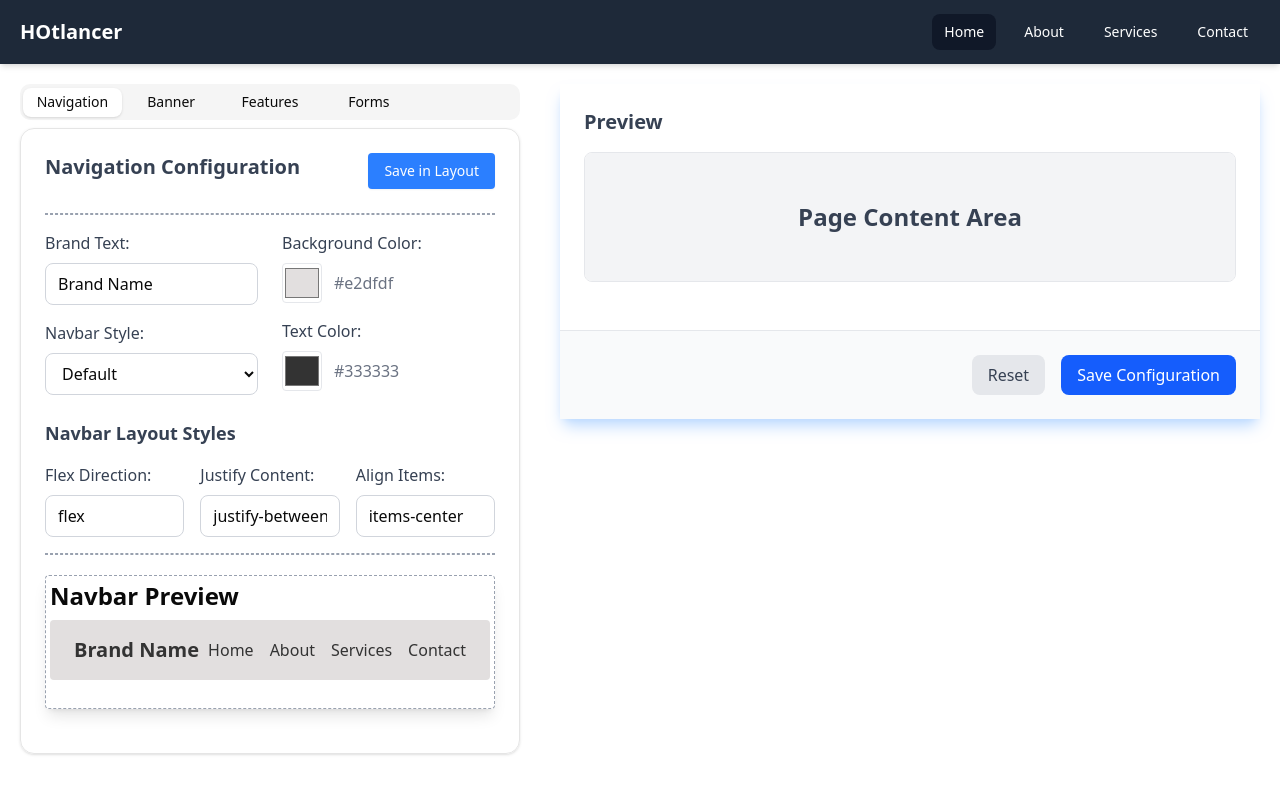
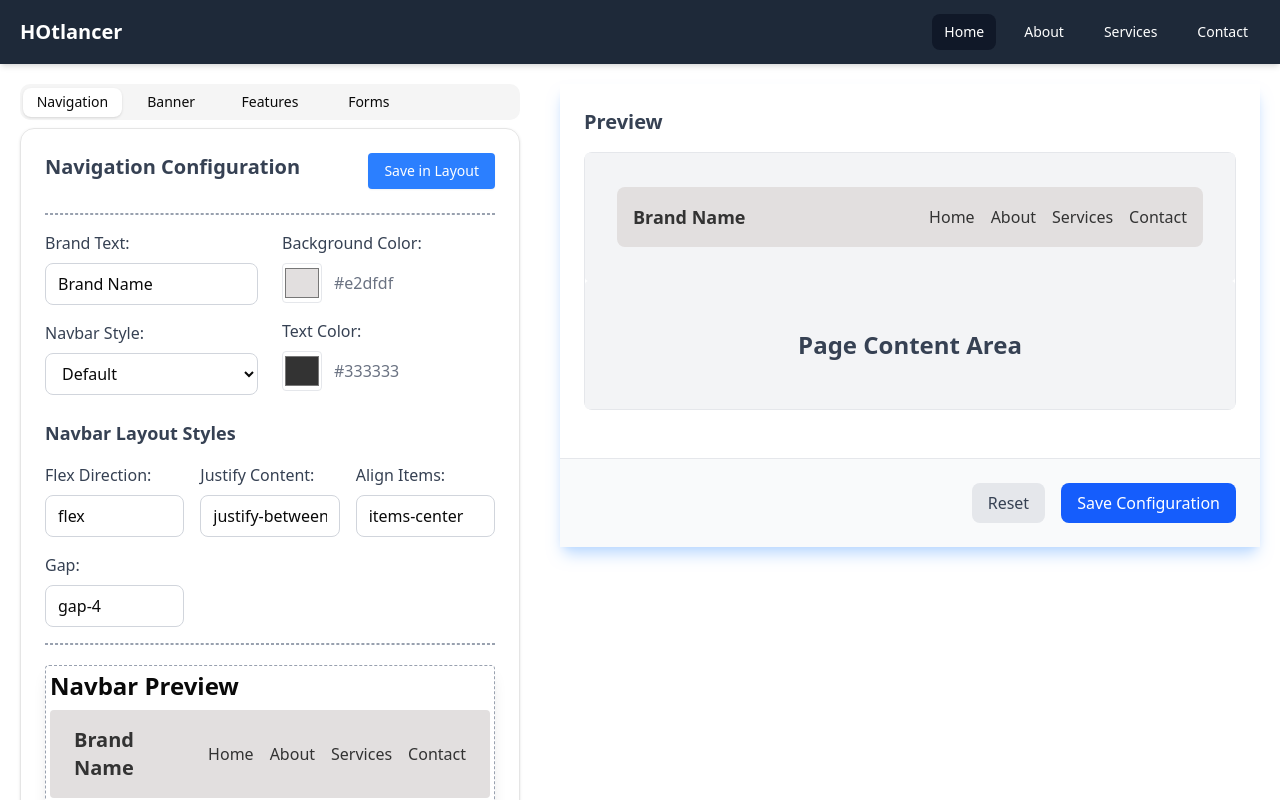
Before and after one commit to hasanali112/hotlancer-dashboard, a Next.js app: page / in a window 1280 px wide. Both pictures are taken after a click on the button "Save in Layout". Shown: the top 800 px of the page. Built offline with nearby package versions, Linux system fonts and the light colour scheme.

Commit message:
create navbat

```diff
--- a/src/component/Layout/PageNav.tsx
+++ b/src/component/Layout/PageNav.tsx
@@ -1,6 +1,7 @@
 "use client";
 
 import { Button } from "@/components/ui/button";
+import { setComponent } from "@/redux/features/layoutSlice";
 import React, { useState } from "react";
 import { useDispatch } from "react-redux";
 
@@ -11,6 +12,7 @@ const PageNav = () => {
   const [flexDirection, setFlexDirection] = useState("flex");
   const [justifyContent, setJustifyContent] = useState("justify-between");
   const [alignItems, setAlignItems] = useState("items-center");
+  const [gap, setGap] = useState("gap-4");
 
   // Navbar configuration
   const [navConfig, setNavConfig] = useState({
@@ -38,14 +40,6 @@ const PageNav = () => {
     }));
   };
 
-  // Add new navigation item
-  const addNavItem = (label: string, url: string) => {
-    setNavConfig((prevConfig) => ({
-      ...prevConfig,
-      items: [...prevConfig.items, { label, url }],
-    }));
-  };
-
   // Handle style change
   const handleStyleChange = (value: string) => {
     setNavbarStyle({ value });
@@ -57,17 +51,18 @@ const PageNav = () => {
       flexDirection,
       justifyContent,
       alignItems,
+      gap,
     };
     const config = {
       brand: brandText,
       items: navConfig.items,
-      styles: navbarStyles,
+      navStyles: navbarStyles,
       colors: {
         backgroundColor: navbarColor,
         textColor: navbarTextColor,
       },
     };
-    // dispatch(setNavbarConfig(config)); // Save to Redux store
+    dispatch(setComponent(config));
     console.log("Navbar configuration saved to Redux store:", config);
   };
 
@@ -200,6 +195,15 @@ const PageNav = () => {
                 onChange={(e) => setAlignItems(e.target.value)}
               />
             </div>
+            <div className="flex flex-col space-y-2">
+              <label className="font-medium text-gray-700">Gap:</label>
+              <input
+                type="text"
+                className="px-3 py-2 border border-gray-300 rounded-md"
+                value={gap}
+                onChange={(e) => setGap(e.target.value)}
+              />
+            </div>
           </div>
         </div>
       </div>
@@ -210,7 +214,7 @@ const PageNav = () => {
       <div className="my-5 bg-white rounded shadow-lg border border-gray-400 border-dashed p-1">
         <h1 className="mb-2 text-2xl font-semibold">Navbar Preview</h1>
         <nav
-          className={`w-full px-6 ${flexDirection} ${justifyContent} ${alignItems} ${getPadding()} mb-6 rounded`}
+          className={`w-full px-6 ${gap}  ${flexDirection} ${justifyContent} ${alignItems} ${getPadding()} mb-6 rounded`}
           style={{ backgroundColor: navbarColor, color: navbarTextColor }}
         >
           <div className="font-bold text-xl">{navConfig.brand}</div>
--- a/src/component/Layout/preview/Preview.tsx
+++ b/src/component/Layout/preview/Preview.tsx
@@ -1,11 +1,51 @@
+/* eslint-disable @typescript-eslint/no-explicit-any */
+"use client";
+
+import { useAppSelector } from "@/redux/hook";
 import React from "react";
 
 const Preview = () => {
+  const { navComponent } = useAppSelector((state) => state.layout as any);
+
+  console.log(navComponent);
+
   return (
     <div className="shadow-lg shadow-blue-200 rounded-lg w-full">
       <div className="bg-white p-6 mb-6">
         <h2 className="text-xl font-semibold mb-4 text-gray-700">Preview</h2>
-        <div className="border border-gray-200 rounded-md overflow-hidden">
+        <div className="border border-gray-200 rounded-md">
+          <div className="p-8 flex justify-center items-center min-h-32 bg-gray-100 rounded">
+            {/* Navbar */}
+            {navComponent ? (
+              <nav
+                style={{
+                  backgroundColor: navComponent.colors?.backgroundColor,
+                  color: navComponent.colors?.textColor,
+                }}
+                className={`flex w-full ${navComponent.navStyles?.flexDirection} ${navComponent.navStyles?.justifyContent} ${navComponent.navStyles?.alignItems} ${navComponent.navStyles?.gap} p-4 rounded-md`}
+              >
+                <div className="text-lg font-semibold">
+                  {navComponent.brand}
+                </div>
+                <ul className={`flex ${navComponent.navStyles?.gap}`}>
+                  {navComponent.items?.map((item: any, index: any) => (
+                    <li key={index}>
+                      <a
+                        href={item.url}
+                        className="hover:text-blue-600 transition duration-200"
+                      >
+                        {item.label}
+                      </a>
+                    </li>
+                  ))}
+                </ul>
+              </nav>
+            ) : (
+              <p className="text-gray-500">
+                No navbar configuration available.
+              </p>
+            )}
+          </div>
           <div className="p-8 flex justify-center items-center min-h-32 bg-gray-100 rounded">
             <h1 className="text-2xl font-semibold text-gray-700">
               Page Content Area
```
